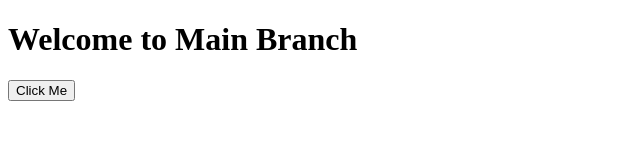
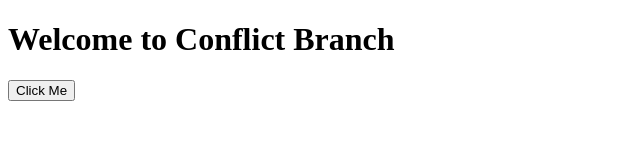
Before and after one commit to 2500031578/labendsem, a plain HTML site: page index.html in a window 1280 px wide. Shown: the whole page, without its empty margins (0-640 px from the left). Drawn offline with Linux system fonts and the light colour scheme.

Commit message:
Changed header in conflict branch

```diff
--- a/index.html
+++ b/index.html
@@ -5,7 +5,7 @@
 </head>
 <body>
     <header>
-        <h1>Welcome to Main Branch</h1>
+        <h1>Welcome to Conflict Branch</h1>
     </header>
 
     <button>Click Me</button>
```
